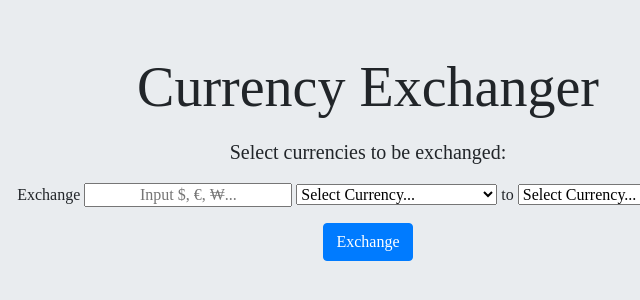
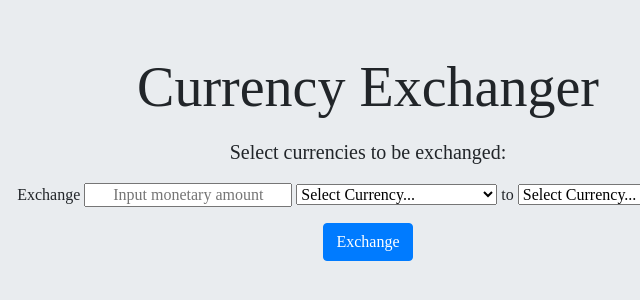
Before and after one commit to mud2009/currency-exchanger, a website built with webpack: page src/index.html in a window 1280 px wide. Shown: the part 138-438 px from the top of the page, 272-912 px from the left. Built offline with nearby package versions, Linux system fonts and the light colour scheme.

Commit message:
change placeholder on input form

```diff
--- a/src/index.html
+++ b/src/index.html
@@ -11,7 +11,7 @@
       <p class="lead">Select currencies to be exchanged:</p>
         <form>
           <p>Exchange
-            <input id="dollars" type="text" placeholder="Input $, €, ₩..." required>
+            <input id="dollars" type="text" placeholder="Input monetary amount" required>
             <select name="currency1" id="currency1" required>
               <option value="">Select Currency...</option>
               <option value="AZN">Azerbaijan Manat (₼)</option>
```
